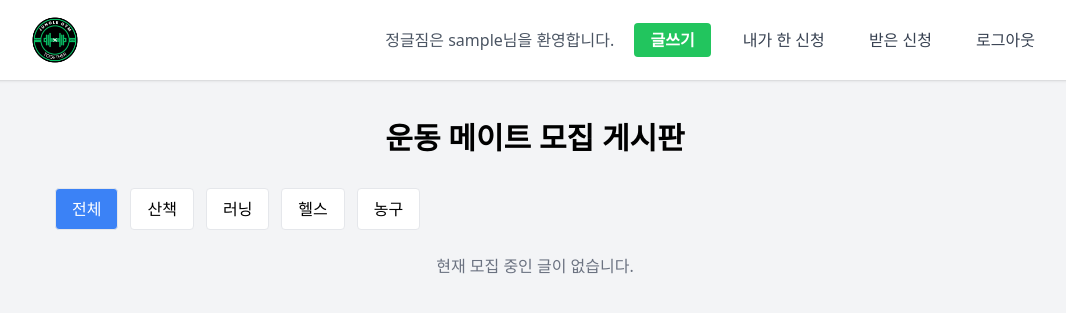
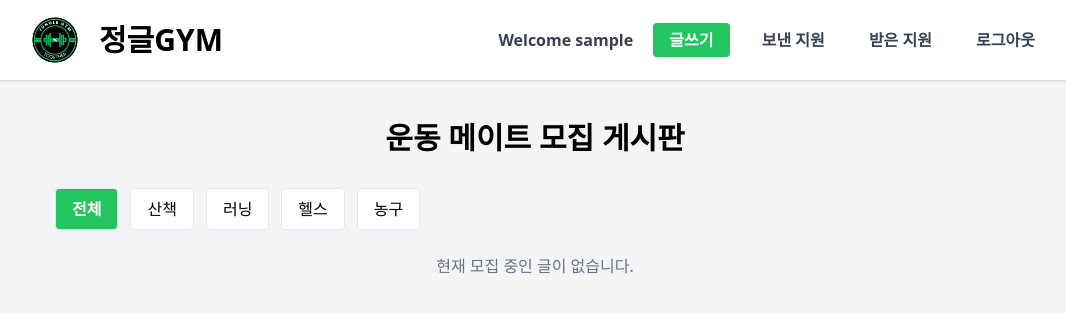
Before and after one commit to YooSungSoo/Jungle_Mini_Project, a Flask app: page / in a window 1280 px wide. Shown: the top 313 px of the page, without its empty margins (105-1171 px from the left). Run offline with Flask 3, Linux system fonts and the light colour scheme; the visitor is signed in with stand-in values (Sample User, id 1); data that the repository does not hold is empty; some libraries are stand-ins or nearby versions.

Commit message:
UI 정리

```diff
--- a/app/templates/base.html
+++ b/app/templates/base.html
@@ -16,22 +16,23 @@
   {% if show_navbar %}
   <nav class="bg-white shadow p-4">
     <div class="max-w-5xl mx-auto flex justify-between items-center">
-      <a href="/" class="flex items-center">
+      <a href="{% if request.path != '/' %}/{% else %}#{% endif %}" class="flex items-center cursor-pointer">
         <img src="{{ url_for('static', filename='logo.png') }}" alt="정글짐 로고" class="h-16 max-h-20 -my-2" />
+        <h1 class="text-3xl font-bold text-center px-3 py-1 rounded transition">정글GYM</h1>
       </a>
 
       {% if session.get('user_id') %}
       <div class="space-x-4">
-        <span class="text-gray-600">정글짐은 {{ session['nickname'] }}님을 환영합니다.</span>
+        <span class="font-bold text-gray-700">Welcome {{ session['nickname'] }}</span>
         <a href="/post/create" class="bg-green-500 hover:bg-green-600 text-white font-semibold py-1.5 px-4 rounded">글쓰기</a>
-        <a href="/applications/sent" class="text-gray-700 hover:text-green-600 px-3 py-1 rounded transition">내가 한 신청</a>
-        <a href="/applications/received" class="text-gray-700 hover:text-green-600 px-3 py-1 rounded transition">받은 신청</a>
-        <a href="/logout" class="text-gray-700 hover:text-green-600 px-3 py-1 rounded transition">로그아웃</a>
+        <a href="/applications/sent" class="text-gray-700 font-bold hover:text-green-600 px-3 py-1 rounded transition">보낸 지원</a>
+        <a href="/applications/received" class="text-gray-700 font-bold hover:text-green-600 px-3 py-1 rounded transition">받은 지원</a>
+        <a href="/logout" class="text-gray-700 font-bold hover:text-green-600 px-3 py-1 rounded transition">로그아웃</a>
       </div>
       {% else %}
       <div class="space-x-4">
-        <a href="/login" class="text-gray-700 hover:text-green-600 px-3 py-1 rounded transition">로그인</a>
-        <a href="/signup" class="text-gray-700 hover:text-green-600 px-3 py-1 rounded transition">회원가입</a>
+        <a href="/login" class="text-gray-700 font-bold hover:text-green-600 px-3 py-1 rounded transition">로그인</a>
+        <a href="/signup" class="text-gray-700 font-bold hover:text-green-600 px-3 py-1 rounded transition">회원가입</a>
       </div>
       {% endif %}
     </div>
--- a/app/templates/home.html
+++ b/app/templates/home.html
@@ -5,14 +5,14 @@
   <div class="flex justify-start flex-wrap gap-3 mb-6">
     <a
       href="/"
-      class="px-4 py-2 rounded border {% if not selected_category %}bg-blue-500 text-white{% else %}bg-white hover:bg-gray-100{% endif %}"
+      class="px-4 py-2 rounded border {% if not selected_category %}bg-green-500 hover:bg-green-600 text-white font-semibold py-1.5 px-4 rounded{% else %}bg-white hover:bg-gray-100{% endif %}"
     >
       전체
     </a>
     {% for category in categories %}
     <a
       href="/?category={{ category }}"
-      class="px-4 py-2 rounded border {% if selected_category == category %}bg-blue-500 text-white{% else %}bg-white hover:bg-gray-100{% endif %}"
+      class="px-4 py-2 rounded border {% if selected_category == category %}bg-green-500 hover:bg-green-600 text-white font-semibold py-1.5 px-4 rounded{% else %}bg-white hover:bg-gray-100{% endif %}"
     >
       {{ category }}
     </a>
@@ -40,12 +40,12 @@
       <div class="flex space-x-2 mt-auto">
         <a
           href="/post/{{ post._id }}/edit"
-          class="text-blue-500 hover:underline"
+          class="bg-blue-500 font-bold text-white font-semibold py-1.5 px-4 rounded"
           >수정</a
         >
         <a
           href="/post/{{ post._id }}/delete"
-          class="text-red-500 hover:underline"
+          class="bg-red-500 font-bold text-white font-semibold py-1.5 px-4 rounded"
           onclick="return confirm('정말 삭제하시겠습니까?')"
           >삭제</a
         >
@@ -54,13 +54,13 @@
       <form action="/post/{{ post._id }}/apply" method="POST" class="mt-2">
         <button
           type="submit"
-          class="bg-blue-500 text-white px-3 py-1 rounded hover:bg-blue-600 w-full"
+          class="bg-green-500 text-white px-3 py-1 rounded hover:bg-blue-500 w-full"
         >
           지원하기
         </button>
       </form>
       {% elif post.current_people >= post.max_people %}
-      <p class="text-red-500 font-semibold mt-2">모집이 마감되었습니다.</p>
+      <p class="text-green-500 font-semibold mt-2">모집 마감되었습니다.</p>
       {% endif %}
     </div>
     {% endfor %}
@@ -70,7 +70,7 @@
   {% endif %}
   <div class="flex justify-center mt-10 space-x-2">
     {% for p in range(1, total_pages + 1) %} {% if p == current_page %}
-    <span class="px-4 py-2 bg-blue-500 text-white rounded">{{ p }}</span>
+    <span class="px-4 py-2 bg-green-500 text-white rounded">{{ p }}</span>
     {% else %}
     <a
       href="/?page={{ p }}{% if selected_category %}&category={{ selected_category }}{% endif %}"
```
Also changed, not shown: app/templates/login.html (+4 -4 lines).
